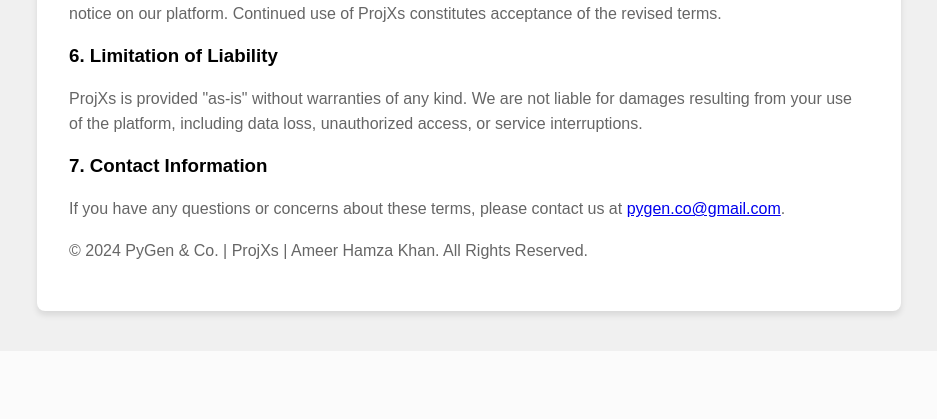
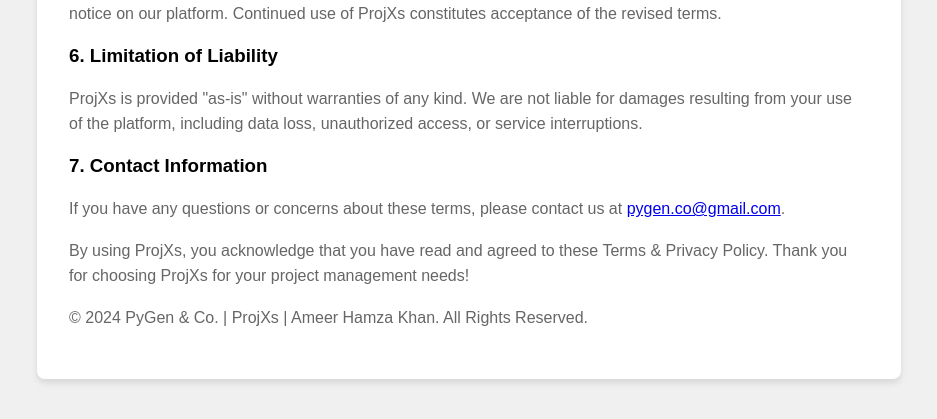
Before and after one commit to pygen-labs/projXs, a Flask app: page /terms.html in a window 1280 px wide. Shown: the part 1476-1895 px from the top of the page, without its empty margins (171-1108 px from the left). Before the commit the page ends 1796 px from the top, so only its background shows below. Run offline with Flask 3, Linux system fonts and the light colour scheme.

Commit message:
Update terms.html

```diff
--- a/templates/terms.html
+++ b/templates/terms.html
@@ -109,6 +109,9 @@
             <p>
                 If you have any questions or concerns about these terms, please contact us at <a href="mailto:pygen.co@gmail.com">pygen.co@gmail.com</a>.
             </p>
+            <p>
+                By using ProjXs, you acknowledge that you have read and agreed to these Terms & Privacy Policy. Thank you for choosing ProjXs for your project management needs!
+            </p>
 
             <footer>
                 <p>&copy; 2024 PyGen & Co. | ProjXs | Ameer Hamza Khan. All Rights Reserved.</p>
```
